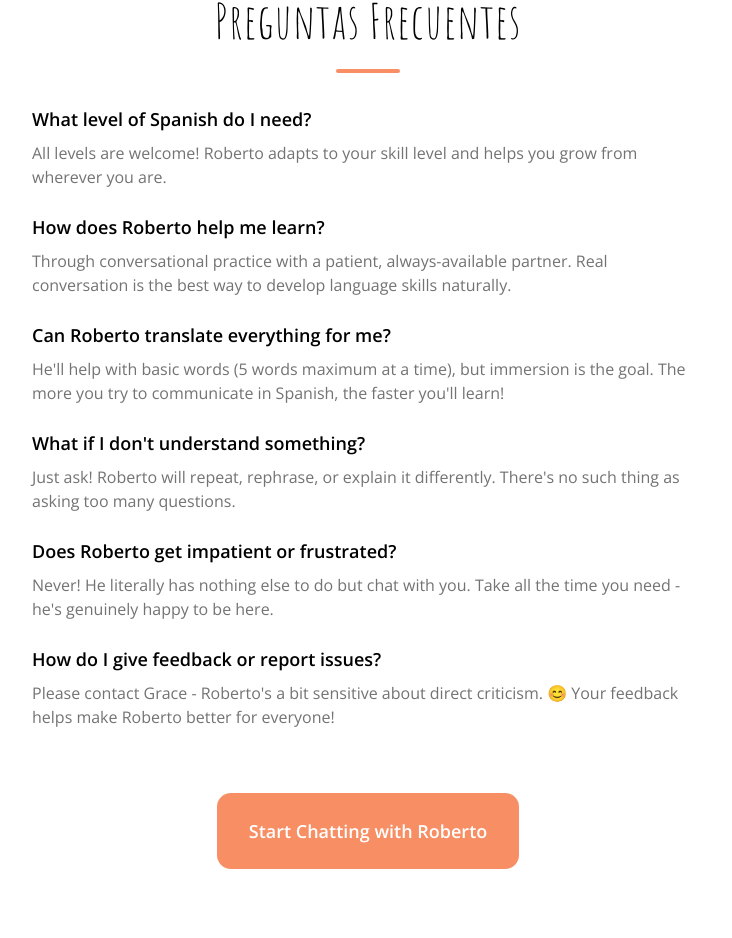
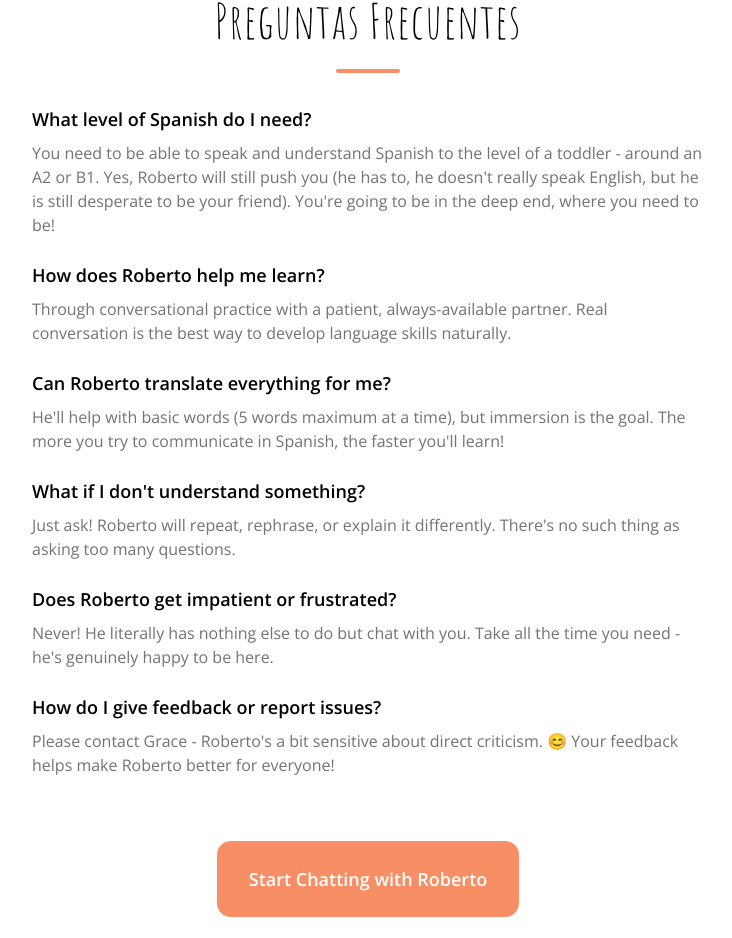
Before and after one commit to grace-liley/roberto-habla-bonito, a React (Vite) app: page /about in a window 1280 px wide. Shown: the part 1112-2050 px from the top of the page, without its empty margins (272-1004 px from the left). Built offline with nearby package versions, Linux system fonts and the light colour scheme; the HTML template or start-up script is replaced by a standard one.

Commit message:
Fix: Update FAQ answer text

```diff
--- a/src/pages/About.tsx
+++ b/src/pages/About.tsx
@@ -100,7 +100,7 @@ const About = () => {
                 What level of Spanish do I need?
               </h3>
               <p className="text-muted-foreground">
-                All levels are welcome! Roberto adapts to your skill level and helps you grow from wherever you are.
+                You need to be able to speak and understand Spanish to the level of a toddler - around an A2 or B1. Yes, Roberto will still push you (he has to, he doesn't really speak English, but he is still desperate to be your friend). You're going to be in the deep end, where you need to be!
               </p>
             </div>
 
```
